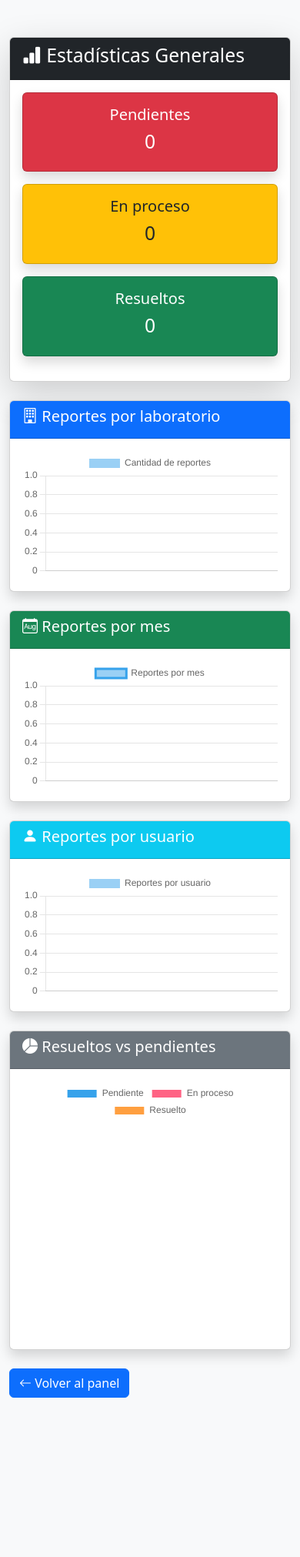
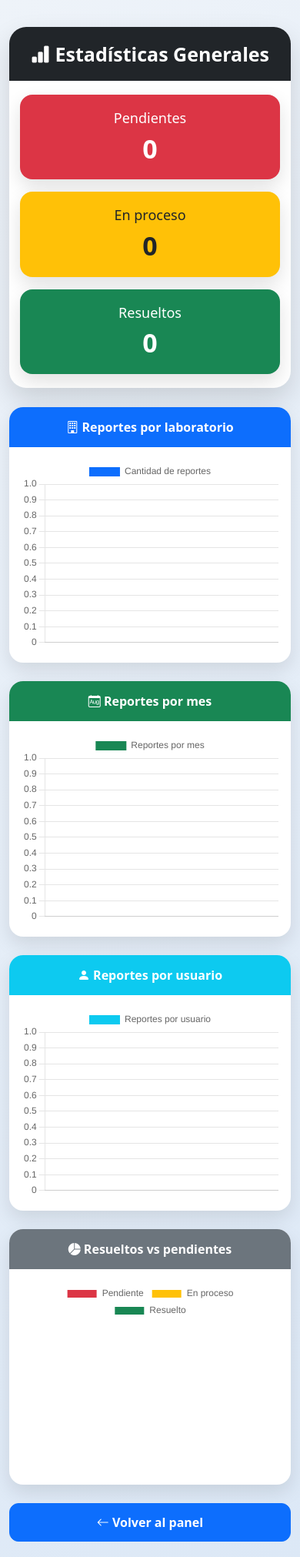
Before and after one commit to hferruzolal-lab/informes-labotorio, a Django app: page /reporte/estadisticas/ in a window 390 px wide. Shown: the whole page at 77% size. Before the commit the page ends 1816 px from the top, so only its background shows below. Run offline with Django 5.2, Linux system fonts and the light colour scheme; the visitor is signed in with stand-in values (Sample User, id 1); data comes from the database, SQL or seed files in the repository; data that the repository does not hold is empty.

Commit message:
Mejorar perfil usuarios y estadisticas responsive

```diff
--- a/reporte/templates/estadisticas.html
+++ b/reporte/templates/estadisticas.html
@@ -2,10 +2,9 @@
 <html lang="es">
 
 <head>
-
     <meta charset="UTF-8">
-
-    <title>Estadísticas</title>
+    <meta name="viewport" content="width=device-width, initial-scale=1.0">
+    <title>Estadísticas Generales</title>
 
     <link href="https://cdn.jsdelivr.net/npm/bootstrap@5.3.7/dist/css/bootstrap.min.css" rel="stylesheet">
 
@@ -14,73 +13,178 @@
 
     <script src="https://cdn.jsdelivr.net/npm/chart.js"></script>
 
+    <style>
+        body {
+            margin: 0;
+            background: linear-gradient(135deg, #eef3f9, #dce8f6);
+            min-height: 100vh;
+        }
+
+        .contenedor {
+            max-width: 1150px;
+            margin: auto;
+            padding: 55px 16px 25px;
+        }
+
+        .card-principal {
+            border: none;
+            border-radius: 22px;
+            overflow: hidden;
+            background: white;
+            box-shadow: 0 15px 35px rgba(0, 0, 0, 0.14);
+            margin-bottom: 25px;
+        }
+
+        .titulo {
+            background: #212529;
+            color: white;
+            padding: 22px 24px;
+        }
+
+        .titulo h2 {
+            margin: 0;
+            font-size: 30px;
+            font-weight: bold;
+        }
+
+        .resumen {
+            padding: 24px;
+        }
+
+        .card-numero {
+            color: white;
+            border-radius: 16px;
+            padding: 22px;
+            text-align: center;
+            box-shadow: 0 10px 24px rgba(0, 0, 0, 0.12);
+        }
+
+        .card-numero h5 {
+            font-size: 20px;
+            margin-bottom: 8px;
+        }
+
+        .card-numero h2 {
+            font-size: 38px;
+            font-weight: bold;
+            margin: 0;
+        }
+
+        .grafico-card {
+            border: none;
+            border-radius: 18px;
+            overflow: hidden;
+            background: white;
+            box-shadow: 0 10px 24px rgba(0, 0, 0, 0.10);
+            height: 100%;
+        }
+
+        .grafico-header {
+            color: white;
+            padding: 14px 18px;
+            font-weight: bold;
+            font-size: 18px;
+        }
+
+        .grafico-body {
+            padding: 20px;
+            height: 320px;
+        }
+
+        .grafico-body canvas {
+            width: 100% !important;
+            height: 100% !important;
+        }
+
+        .btn {
+            border-radius: 12px;
+            padding: 12px 18px;
+            font-weight: 600;
+        }
+
+        @media (max-width: 576px) {
+            .contenedor {
+                padding: 35px 12px 20px;
+            }
+
+            .titulo {
+                text-align: center;
+                padding: 20px 16px;
+            }
+
+            .titulo h2 {
+                font-size: 25px;
+            }
+
+            .resumen {
+                padding: 18px 14px;
+            }
+
+            .card-numero {
+                padding: 20px;
+            }
+
+            .card-numero h5 {
+                font-size: 18px;
+            }
+
+            .card-numero h2 {
+                font-size: 34px;
+            }
+
+            .grafico-header {
+                font-size: 16px;
+                text-align: center;
+            }
+
+            .grafico-body {
+                height: 280px;
+                padding: 16px;
+            }
+
+            .btn {
+                width: 100%;
+            }
+        }
+    </style>
 </head>
 
-<body class="bg-light">
+<body>
 
-<div class="container mt-5 mb-5">
+<div class="contenedor">
 
-    <div class="card shadow-lg mb-4">
+    <div class="card-principal">
 
-        <div class="card-header bg-dark text-white">
-
+        <div class="titulo">
             <h2>
                 <i class="bi bi-bar-chart-fill"></i>
                 Estadísticas Generales
             </h2>
-
         </div>
 
-        <div class="card-body">
+        <div class="resumen">
 
-            <div class="row text-center">
+            <div class="row g-3">
 
-                <div class="col-md-4 mb-3">
-
-                    <div class="card bg-danger text-white shadow">
-
-                        <div class="card-body">
-
-                            <h5>Pendientes</h5>
-
-                            <h2>{{ pendientes }}</h2>
-
-                        </div>
-
+                <div class="col-md-4">
+                    <div class="card-numero bg-danger">
+                        <h5>Pendientes</h5>
+                        <h2>{{ pendientes }}</h2>
                     </div>
-
                 </div>
 
-                <div class="col-md-4 mb-3">
-
-                    <div class="card bg-warning text-dark shadow">
-
-                        <div class="card-body">
-
-                            <h5>En proceso</h5>
-
-                            <h2>{{ proceso }}</h2>
-
-                        </div>
-
+                <div class="col-md-4">
+                    <div class="card-numero bg-warning text-dark">
+                        <h5>En proceso</h5>
+                        <h2>{{ proceso }}</h2>
                     </div>
-
                 </div>
 
-                <div class="col-md-4 mb-3">
-
-                    <div class="card bg-success text-white shadow">
-
-                        <div class="card-body">
-
-                            <h5>Resueltos</h5>
-
-                            <h2>{{ resueltos }}</h2>
-
-                        </div>
-
+                <div class="col-md-4">
+                    <div class="card-numero bg-success">
+                        <h5>Resueltos</h5>
+                        <h2>{{ resueltos }}</h2>
                     </div>
-
                 </div>
 
             </div>
@@ -89,174 +193,132 @@
 
     </div>
 
-    <div class="row">
+    <div class="row g-4">
 
-        <div class="col-md-6 mb-4">
-
-            <div class="card shadow">
-
-                <div class="card-header bg-primary text-white">
-
-                    <h5>
-                        <i class="bi bi-building"></i>
-                        Reportes por laboratorio
-                    </h5>
-
+        <div class="col-md-6">
+            <div class="grafico-card">
+                <div class="grafico-header bg-primary">
+                    <i class="bi bi-building"></i>
+                    Reportes por laboratorio
                 </div>
-
-                <div class="card-body">
-
-                    <canvas id="graficoLaboratorios"></canvas>
-
+                <div class="grafico-body">
+                    <canvas id="graficoLaboratorio"></canvas>
                 </div>
-
             </div>
-
         </div>
 
-        <div class="col-md-6 mb-4">
-
-            <div class="card shadow">
-
-                <div class="card-header bg-success text-white">
-
-                    <h5>
-                        <i class="bi bi-calendar-month"></i>
-                        Reportes por mes
-                    </h5>
-
+        <div class="col-md-6">
+            <div class="grafico-card">
+                <div class="grafico-header bg-success">
+                    <i class="bi bi-calendar-month"></i>
+                    Reportes por mes
                 </div>
-
-                <div class="card-body">
-
-                    <canvas id="graficoMeses"></canvas>
-
+                <div class="grafico-body">
+                    <canvas id="graficoMes"></canvas>
                 </div>
-
             </div>
-
         </div>
 
-        <div class="col-md-6 mb-4">
-
-            <div class="card shadow">
-
-                <div class="card-header bg-info text-white">
-
-                    <h5>
-                        <i class="bi bi-person-fill"></i>
-                        Reportes por usuario
-                    </h5>
-
+        <div class="col-md-6">
+            <div class="grafico-card">
+                <div class="grafico-header bg-info">
+                    <i class="bi bi-person-fill"></i>
+                    Reportes por usuario
                 </div>
-
-                <div class="card-body">
-
-                    <canvas id="graficoUsuarios"></canvas>
-
+                <div class="grafico-body">
+                    <canvas id="graficoUsuario"></canvas>
                 </div>
-
             </div>
-
         </div>
 
-        <div class="col-md-6 mb-4">
-
-            <div class="card shadow">
-
-                <div class="card-header bg-secondary text-white">
-
-                    <h5>
-                        <i class="bi bi-pie-chart-fill"></i>
-                        Resueltos vs pendientes
-                    </h5>
-
+        <div class="col-md-6">
+            <div class="grafico-card">
+                <div class="grafico-header bg-secondary">
+                    <i class="bi bi-pie-chart-fill"></i>
+                    Resueltos vs pendientes
                 </div>
-
-                <div class="card-body">
-
-                    <canvas id="graficoEstados"></canvas>
-
+                <div class="grafico-body">
+                    <canvas id="graficoEstado"></canvas>
                 </div>
-
             </div>
-
         </div>
 
     </div>
 
-    <a href="/reporte/" class="btn btn-primary">
-
+    <a href="/reporte/" class="btn btn-primary mt-4">
         <i class="bi bi-arrow-left"></i>
-
         Volver al panel
-
     </a>
 
 </div>
 
 <script>
-
-    const laboratoriosLabels = {{ laboratorios_labels|safe }};
-    const laboratoriosData = {{ laboratorios_data|safe }};
-
-    const mesesLabels = {{ meses_labels|safe }};
-    const mesesData = {{ meses_data|safe }};
-
-    const usuariosLabels = {{ usuarios_labels|safe }};
-    const usuariosData = {{ usuarios_data|safe }};
-
-    const estadosLabels = {{ estados_labels|safe }};
-    const estadosData = {{ estados_data|safe }};
-
-
-    new Chart(document.getElementById("graficoLaboratorios"), {
+    new Chart(document.getElementById("graficoLaboratorio"), {
         type: "bar",
         data: {
-            labels: laboratoriosLabels,
+            labels: {{ laboratorios_labels|safe }},
             datasets: [{
                 label: "Cantidad de reportes",
-                data: laboratoriosData
+                data: {{ laboratorios_data|safe }},
+                backgroundColor: "#0d6efd"
             }]
+        },
+        options: {
+            responsive: true,
+            maintainAspectRatio: false
         }
     });
 
-
-    new Chart(document.getElementById("graficoMeses"), {
-        type: "line",
+    new Chart(document.getElementById("graficoMes"), {
+        type: "bar",
         data: {
-            labels: mesesLabels,
+            labels: {{ meses_labels|safe }},
             datasets: [{
                 label: "Reportes por mes",
-                data: mesesData
+                data: {{ meses_data|safe }},
+                backgroundColor: "#198754"
             }]
+        },
+        options: {
+            responsive: true,
+            maintainAspectRatio: false
         }
     });
 
-
-    new Chart(document.getElementById("graficoUsuarios"), {
+    new Chart(document.getElementById("graficoUsuario"), {
         type: "bar",
         data: {
-            labels: usuariosLabels,
+            labels: {{ usuarios_labels|safe }},
             datasets: [{
                 label: "Reportes por usuario",
-                data: usuariosData
+                data: {{ usuarios_data|safe }},
+                backgroundColor: "#0dcaf0"
             }]
+        },
+        options: {
+            responsive: true,
+            maintainAspectRatio: false
         }
     });
 
-
-    new Chart(document.getElementById("graficoEstados"), {
-        type: "doughnut",
+    new Chart(document.getElementById("graficoEstado"), {
+        type: "pie",
         data: {
-            labels: estadosLabels,
+            labels: {{ estados_labels|safe }},
             datasets: [{
-                label: "Estados",
-                data: estadosData
+                data: {{ estados_data|safe }},
+                backgroundColor: [
+                    "#dc3545",
+                    "#ffc107",
+                    "#198754"
+                ]
             }]
+        },
+        options: {
+            responsive: true,
+            maintainAspectRatio: false
         }
     });
-
 </script>
 
 </body>
```
